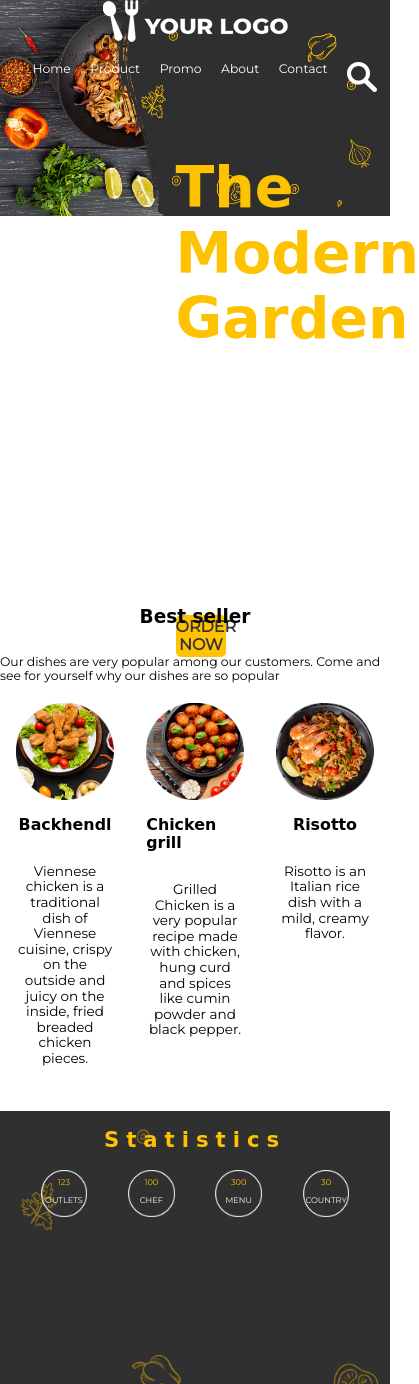
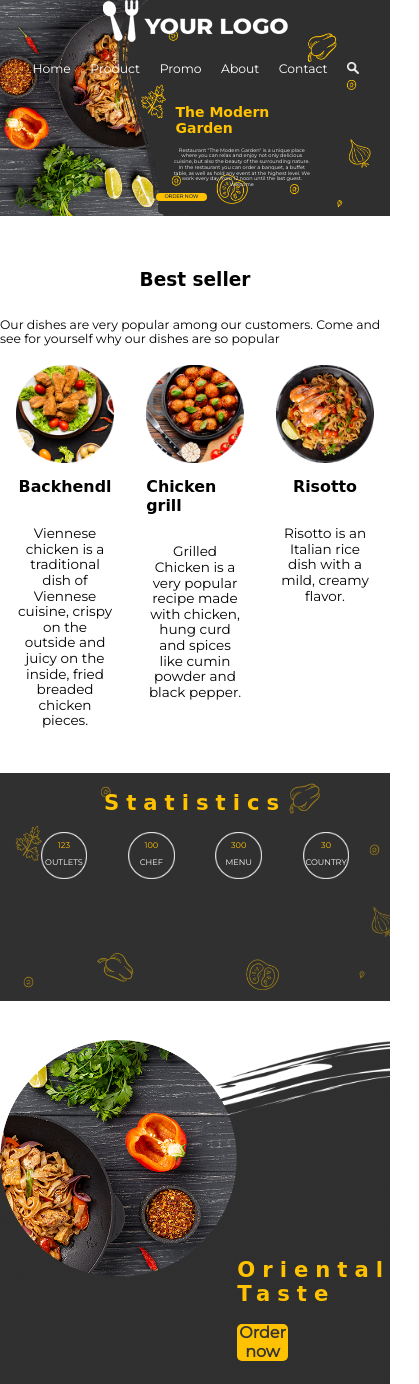
Before and after one commit to Si9num/restaurantLanding, a website built with webpack: page index.html in a window 390 px wide. Shown: the top 1384 px of the page, 419 px wide, since content can reach past the window. Built offline with nearby package versions, Linux system fonts and the light colour scheme; a web font is replaced by a local one.

Commit message:
feat: fix media

```diff
--- a/index.html
+++ b/index.html
@@ -7,7 +7,9 @@
     <meta name="viewport" content="width=device-width, initial-scale=1.0">
     <link href="https://fonts.googleapis.com/css2?family=Montserrat:wght@300;400&display=swap" rel="stylesheet">
     <link href="https://fonts.googleapis.com/css2?family=Grand+Hotel&display=swap" rel="stylesheet">
-
+    <link rel="stylesheet" href="style.css">
+    <link rel="stylesheet" href="normalize.css">
+    <link rel="stylesheet" href="media.css">
     <title>landing</title>
 </head>
 
@@ -23,7 +25,7 @@
                     <li><a href="#promo">Promo</a></li>
                     <li><a href="#about">About</a></li>
                     <li><a href="#contact">Contact</a></li>
-                    <li><img src="./assets/Search.png" alt="icon"></li>
+                    <li><img src="./assets/Search.png" alt="icon" class="searchImg"></li>
                 </ul>
             </nav>
         </header>
--- a/media.css
+++ b/media.css
@@ -72,3 +72,61 @@
         width: 23%;
     }
 }
+
+@media screen and (min-width:360px) and (max-width: 639px) {
+    .hoverBack {
+        height: 20vh;
+        width: 40vw;
+        padding-left: 40vw;
+        padding-top: 0;
+        font-size: 5px;
+    }
+
+    .hoverBack h2 {
+        font-size: 14px;
+    }
+
+    .hoverBack p {
+        font-size: 5px;
+    }
+
+    .backgroundHead {
+        height: 30vh;
+    }
+
+    .statCard {
+        margin-bottom: 0;
+    }
+
+    .statCards {
+        height: 20vh;
+    }
+
+    .orderBtn {
+
+        height: 5%;
+        margin: 0
+    }
+
+    .subForm {
+        font-size: 7px;
+    }
+
+    .footCol {
+        width: 23%;
+    }
+
+    .searchImg {
+        width: 40%;
+    }
+
+    .upBlock {
+        align-items: baseline;
+        height: 50vh;
+        margin-bottom: -7%;
+    }
+
+    footer {
+        font-size: 10px;
+    }
+}
```
